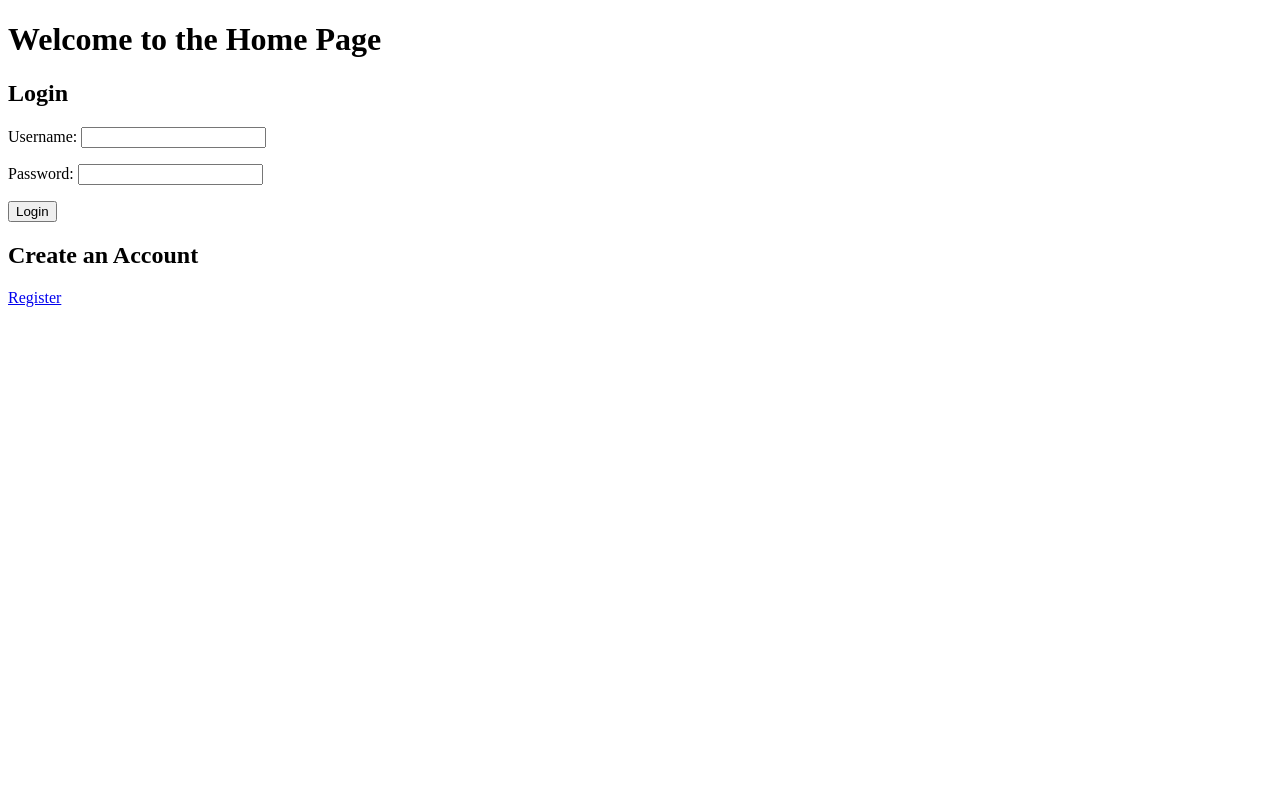
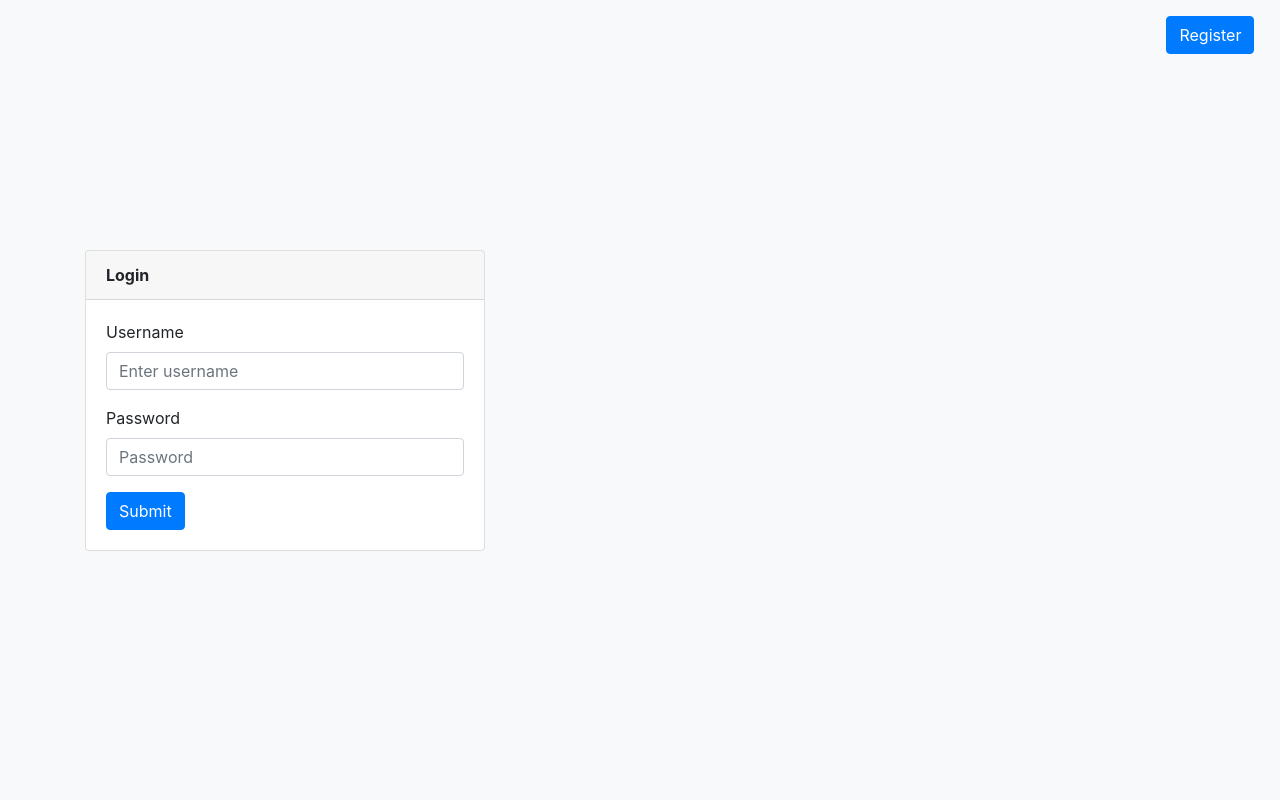
Before and after one commit to VictorBoscaro/inoa_challenge, a Django app: page / in a window 1280 px wide. Run offline with Django 4.2, Linux system fonts and the light colour scheme; parts of the project's set-up code (start-up, migrations or seed data) failed here and were passed over; some libraries are stand-ins or nearby versions.

Commit message:
styling the home page

```diff
--- a/get_and_update_data/templates/home.html
+++ b/get_and_update_data/templates/home.html
@@ -1,24 +1,65 @@
-<!DOCTYPE html>
-<html>
+<!doctype html>
+<html lang="en">
 <head>
-    <title>Home Page</title>
+    <!-- Required meta tags -->
+    <meta charset="utf-8">
+    <meta name="viewport" content="width=device-width, initial-scale=1">
+
+    <!-- Bootstrap CSS -->
+    <link href="https://stackpath.bootstrapcdn.com/bootstrap/4.3.1/css/bootstrap.min.css" rel="stylesheet">
+
+    <style>
+        body {
+            height: 100vh;
+            display: flex;
+            align-items: center;
+            justify-content: center;
+            background: #f8f9fa;
+        }
+
+        .register-btn {
+            position: absolute;
+            top: 2%;
+            right: 2%;
+        }
+
+        .card {
+            width: 400px;
+        }
+
+        .card-header {
+            font-weight: bold;
+        }
+    </style>
+
+    <title>Login</title>
 </head>
 <body>
-    <h1>Welcome to the Home Page</h1>
-
-    <div>
-        <h2>Login</h2>
-        <form method="post" action="{% url 'home' %}">
-            {% csrf_token %}
-            {{ form.as_p }}
-            <button type="submit">Login</button>
-        </form>
+    <div class="container">
+        <a href="/register" class="btn btn-primary register-btn">Register</a>
+        <div class="card">
+            <div class="card-header">Login</div>
+            <div class="card-body">
+                <form method="post">
+                    {% csrf_token %}
+                    <div class="form-group">
+                        <label for="username">Username</label>
+                        <input type="text" class="form-control" id="username" name="username" placeholder="Enter username">
+                    </div>
+                    <div class="form-group">
+                        <label for="password">Password</label>
+                        <input type="password" class="form-control" id="password" name="password" placeholder="Password">
+                    </div>
+                    <button type="submit" class="btn btn-primary">Submit</button>
+                </form>
+            </div>
+        </div>
     </div>
 
-    <div>
-        <h2>Create an Account</h2>
-        <a href="{% url 'registration' %}">Register</a>
-    </div>
-
+    <!-- Optional JavaScript -->
+    <!-- jQuery first, then Popper.js, then Bootstrap JS -->
+    <script src="https://code.jquery.com/jquery-3.3.1.slim.min.js"></script>
+    <script src="https://cdnjs.cloudflare.com/ajax/libs/popper.js/1.14.7/umd/popper.min.js"></script>
+    <script src="https://stackpath.bootstrapcdn.com/bootstrap/4.3.1/js/bootstrap.min.js"></script>
 </body>
 </html>
--- a/get_and_update_data/templates/update_stock.html
+++ b/get_and_update_data/templates/update_stock.html
@@ -13,8 +13,8 @@
         {% csrf_token %}
         <p>Symbol: {{ form.symbol }}</p>
         <p>Date: {{ form.date }}</p>  <!-- Render date field -->
-        <p>{{ form.sold_date }}</p>
-        <p>{{ form.sold_price }}</p>
+        <p>Sold Date: {{ form.sold_date }}</p>
+        <p>Sold Price: {{ form.sold_price }}</p>
         <button type="submit">Update</button>
     </form>
 
--- a/inoa_challenge/settings.py
+++ b/inoa_challenge/settings.py
@@ -38,6 +38,7 @@ INSTALLED_APPS = [
     'django.contrib.messages',
     'django.contrib.staticfiles',
     'get_and_update_data',
+    'django_celery_beat',
 ]
 
 MIDDLEWARE = [
@@ -130,3 +131,4 @@ STATICFILES_DIR = [
 # https://docs.djangoproject.com/en/4.2/ref/settings/#default-auto-field
 
 DEFAULT_AUTO_FIELD = 'django.db.models.BigAutoField'
+CELERY_BROKER_URL = 'pyamqp://guest@localhost//'
```
Also changed, not shown: inoa_challenge/celery.py (added, +15 -0 lines).
